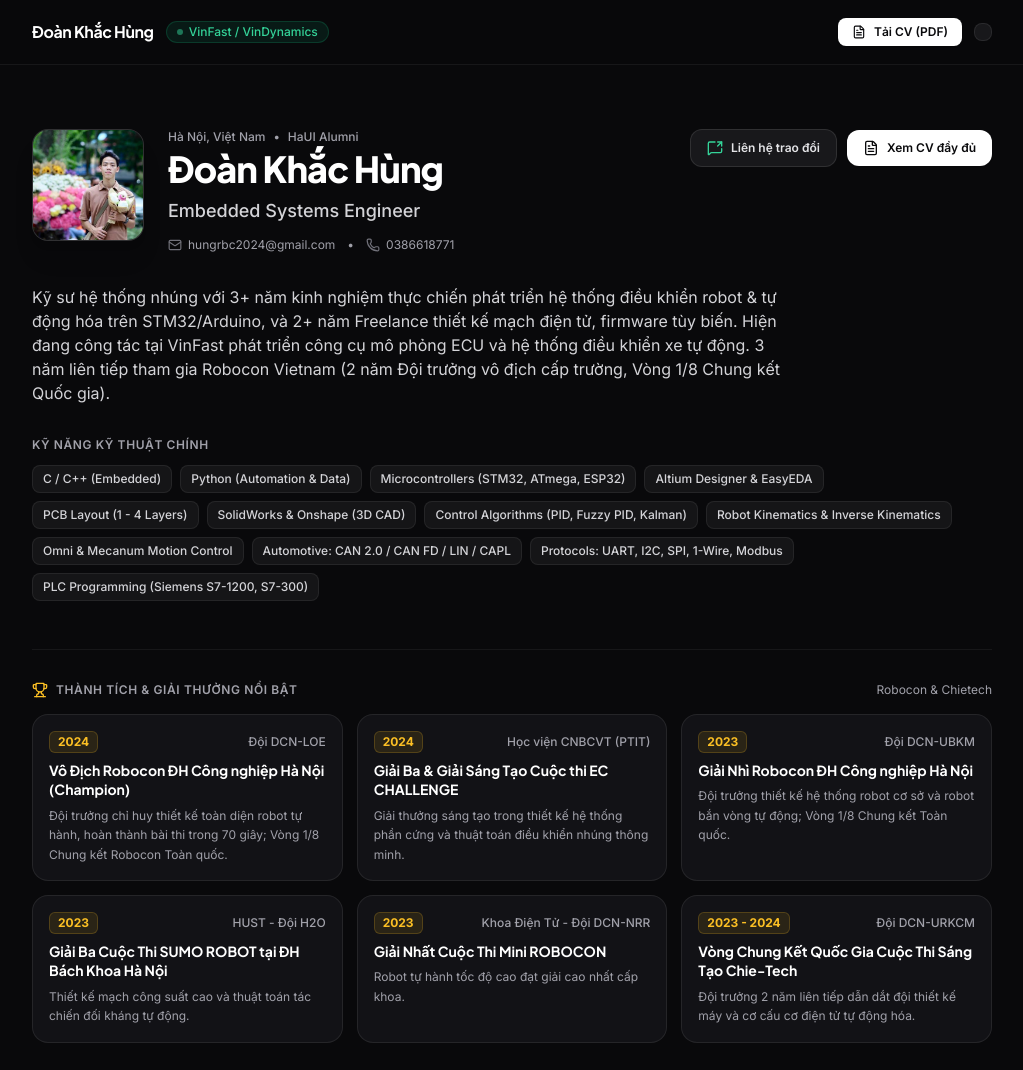
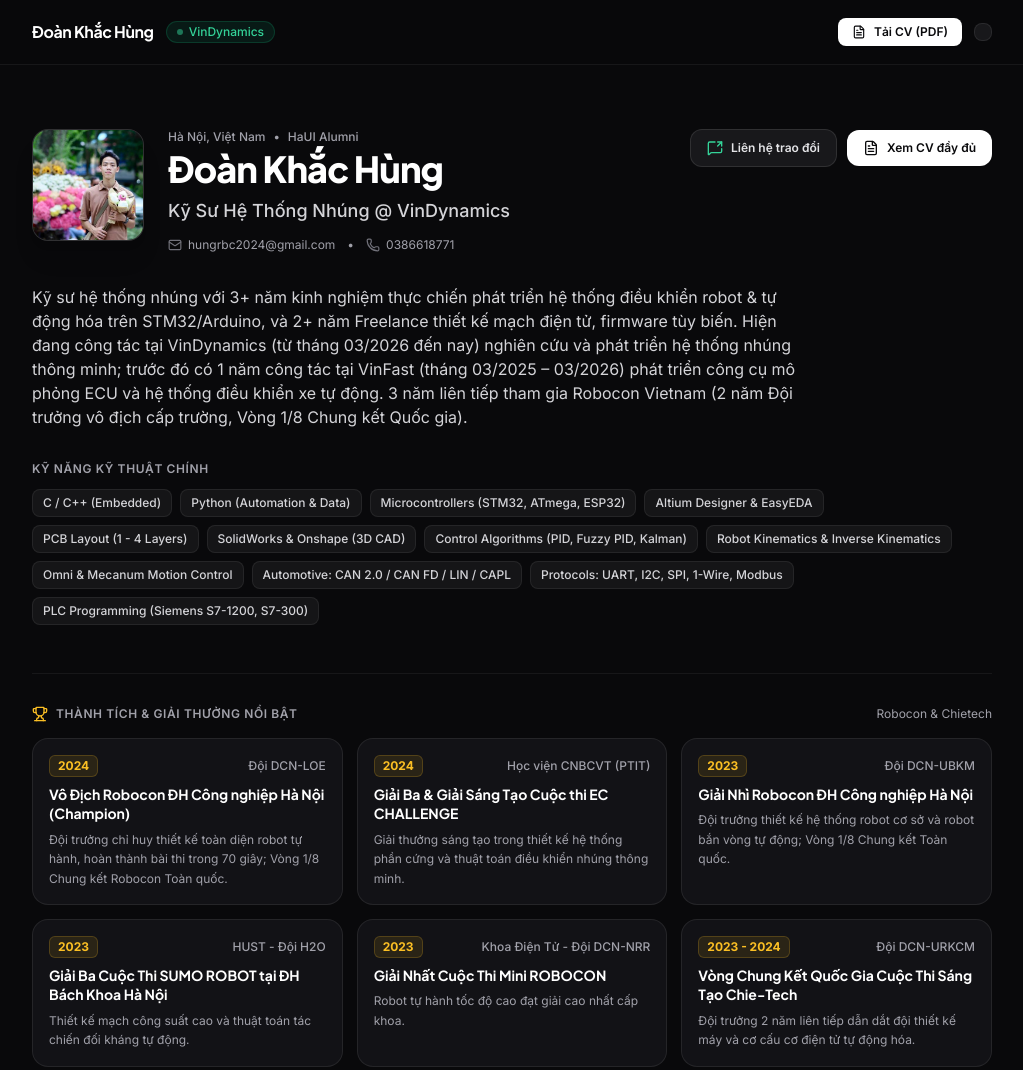
Before and after one commit to HungDK763/hungdk763.github.io, a plain HTML site: page index.html in a window 1280 px wide. Shown: the top 1070 px of the page, without its empty margins (128-1151 px from the left). Drawn offline with nearby package versions, Linux system fonts and the light colour scheme; some icons are missing.

Commit message:
fix: update accurate work history at VinDynamics (03/2026-present) and VinFast (03/2025-03/2026)

```diff
--- a/index.html
+++ b/index.html
@@ -56,7 +56,7 @@
         </a>
         <span class="inline-flex items-center gap-1.5 px-2.5 py-0.5 rounded-full text-xs font-medium bg-emerald-500/10 text-emerald-400 border border-emerald-500/20">
           <span class="w-1.5 h-1.5 rounded-full bg-emerald-400 animate-pulse"></span>
-          <span>VinFast / VinDynamics</span>
+          <span>VinDynamics</span>
         </span>
       </div>
 
--- a/profile-config.js
+++ b/profile-config.js
@@ -10,16 +10,16 @@ const PROFILE_CONFIG = {
   // 1. THÔNG TIN CÁ NHÂN (PERSONAL INFO)
   personal: {
     name: "Đoàn Khắc Hùng",
-    role: "Embedded Systems Engineer",
-    company: "VinFast / VinDynamics",
+    role: "Kỹ Sư Hệ Thống Nhúng @ VinDynamics",
+    company: "VinDynamics",
     birthYear: "2003",
-    status: "Đang làm việc tại VinFast / VinDynamics",
+    status: "Đang công tác tại VinDynamics",
     statusColor: "#22c55e",
     location: "Hà Nội, Việt Nam",
     phone: "0386618771",
     email: "hungrbc2024@gmail.com",
     education: "Kỹ sư Kỹ thuật Điện - Điện tử, Đại học Công nghiệp Hà Nội (HaUI)",
-    bio: "Kỹ sư hệ thống nhúng với 3+ năm kinh nghiệm thực chiến phát triển hệ thống điều khiển robot & tự động hóa trên STM32/Arduino, và 2+ năm Freelance thiết kế mạch điện tử, firmware tùy biến. Hiện đang công tác tại VinFast phát triển công cụ mô phỏng ECU và hệ thống điều khiển xe tự động. 3 năm liên tiếp tham gia Robocon Vietnam (2 năm Đội trưởng vô địch cấp trường, Vòng 1/8 Chung kết Quốc gia).",
+    bio: "Kỹ sư hệ thống nhúng với 3+ năm kinh nghiệm thực chiến phát triển hệ thống điều khiển robot & tự động hóa trên STM32/Arduino, và 2+ năm Freelance thiết kế mạch điện tử, firmware tùy biến. Hiện đang công tác tại VinDynamics (từ tháng 03/2026 đến nay) nghiên cứu và phát triển hệ thống nhúng thông minh; trước đó có 1 năm công tác tại VinFast (tháng 03/2025 – 03/2026) phát triển công cụ mô phỏng ECU và hệ thống điều khiển xe tự động. 3 năm liên tiếp tham gia Robocon Vietnam (2 năm Đội trưởng vô địch cấp trường, Vòng 1/8 Chung kết Quốc gia).",
     avatar: "assets/images/avatar.jpg", // Ảnh chân dung chính thức trích xuất từ CV
     resumeUrl: "data/CV_HungDK_2025_ENG.pdf", // Tệp CV PDF gốc
     socials: {
@@ -164,8 +164,8 @@ const PROFILE_CONFIG = {
       id: "vinfast-ecu-simulation",
       category: "automotive",
       title: "Hệ Thống Mô Phỏng ECU & Điều Khiển Xe Tự Động (VinFast)",
-      role: "Automotive Systems Engineer",
-      timeline: "Mar 2025 - Present",
+      role: "Automotive Systems Engineer @ VinFast",
+      timeline: "03/2025 - 03/2026",
       featured: true,
       tagline: "Mô phỏng các hộp điều khiển ECU và phát triển công cụ điều khiển tự động phục vụ kiểm thử và xác thực hệ thống xe điện.",
       heroImage: "https://images.unsplash.com/photo-1617788138017-80ad40651399?auto=format&fit=crop&w=1200&q=80",
```
